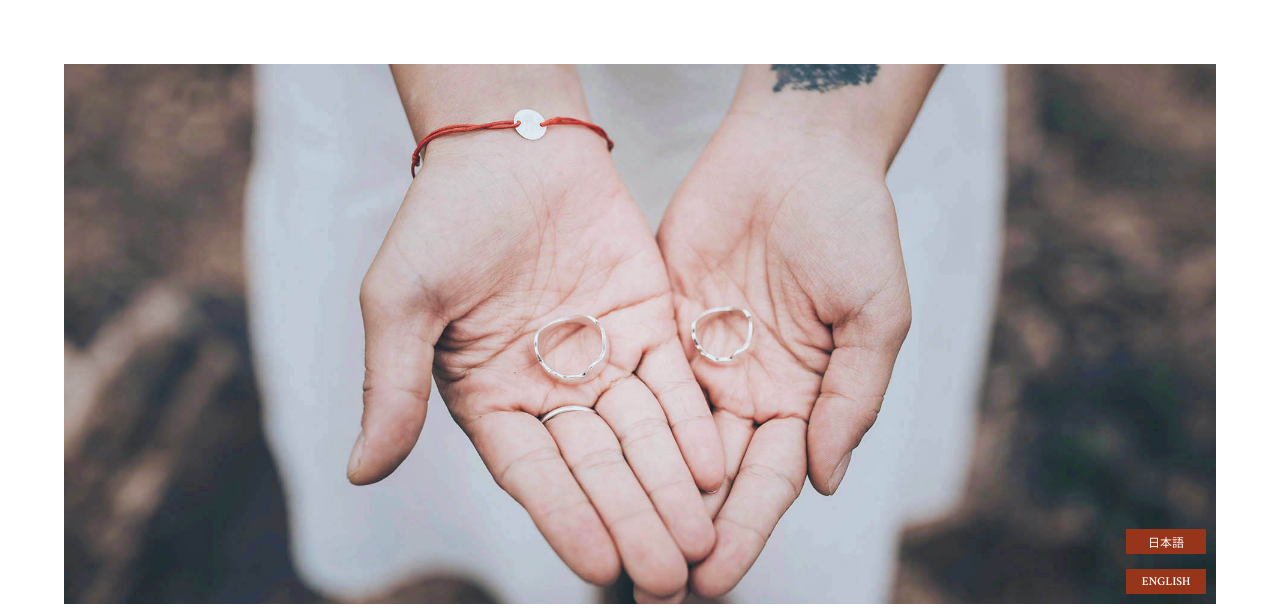
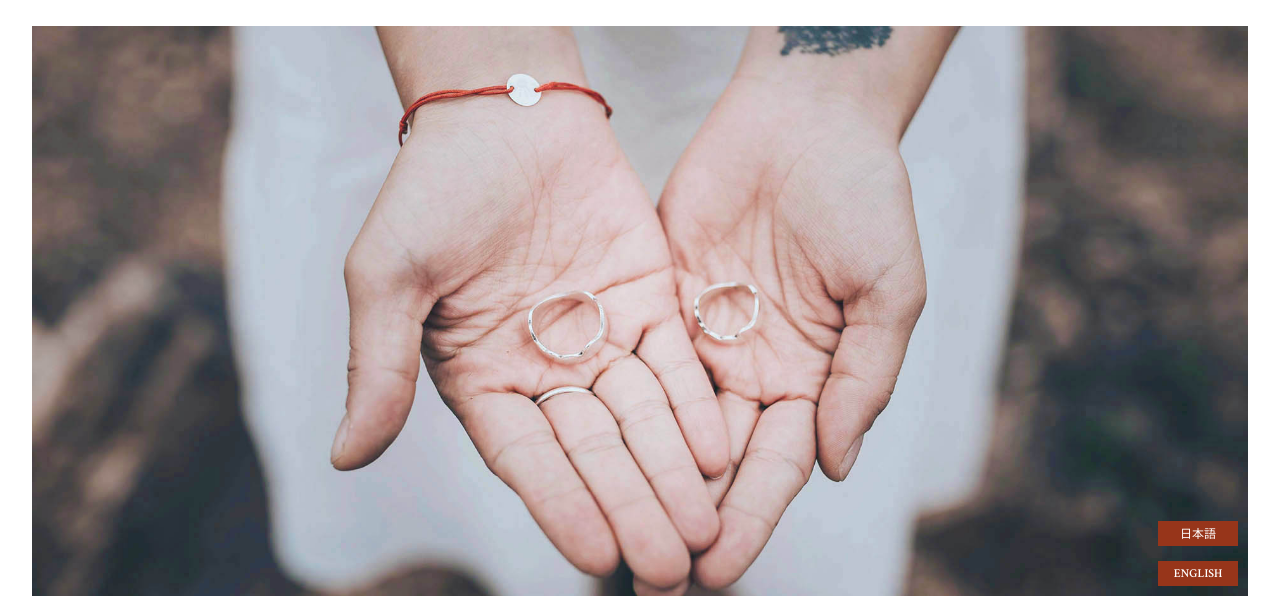
Before and after one commit to ayamaguchi17/rusticbands, a plain HTML site: page index.html in a window 1280 px wide. Shown: the top 610 px of the page. Drawn offline with Linux system fonts and the light colour scheme; some packages are replaced by stand-ins of ours.

Commit message:
Update style.css

```diff
--- a/style.css
+++ b/style.css
@@ -38,8 +38,8 @@ img {
 
 .main-visual-container {
   display: block;
-  width: 90vw;
-  margin: 5% auto 5px auto;
+  width: 95vw;
+  margin: 2% auto 5px auto;
   position: relative;
 }
 
```
